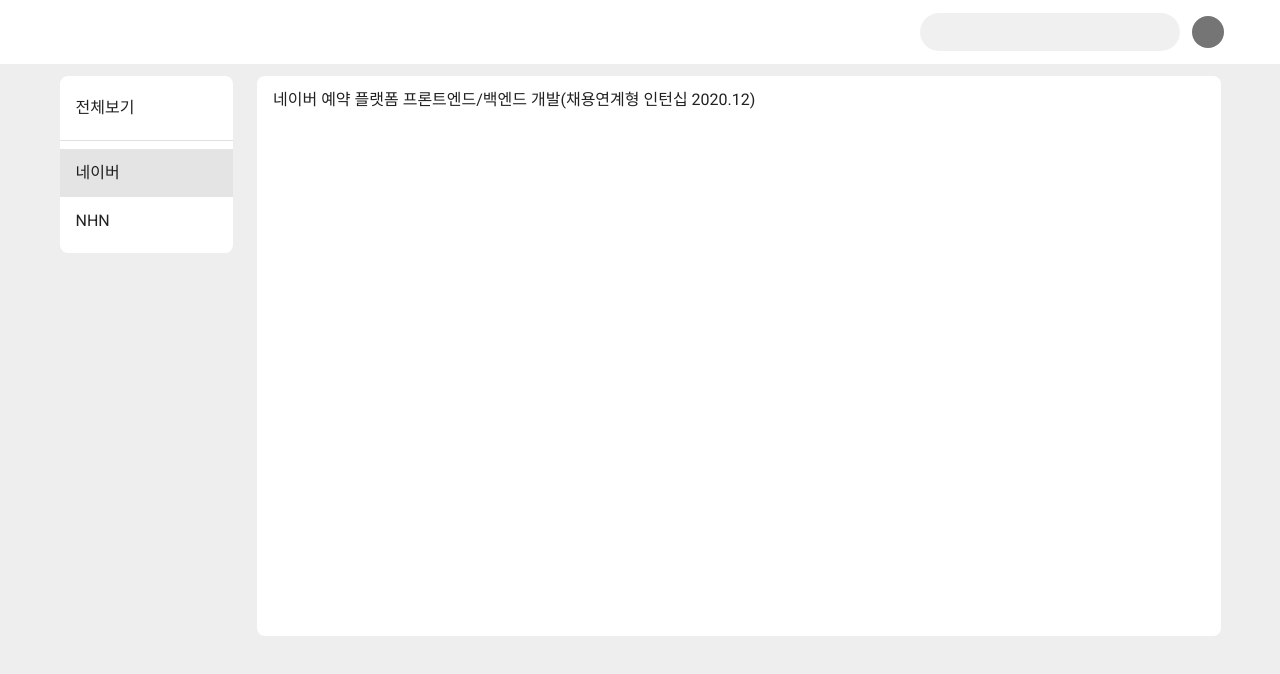
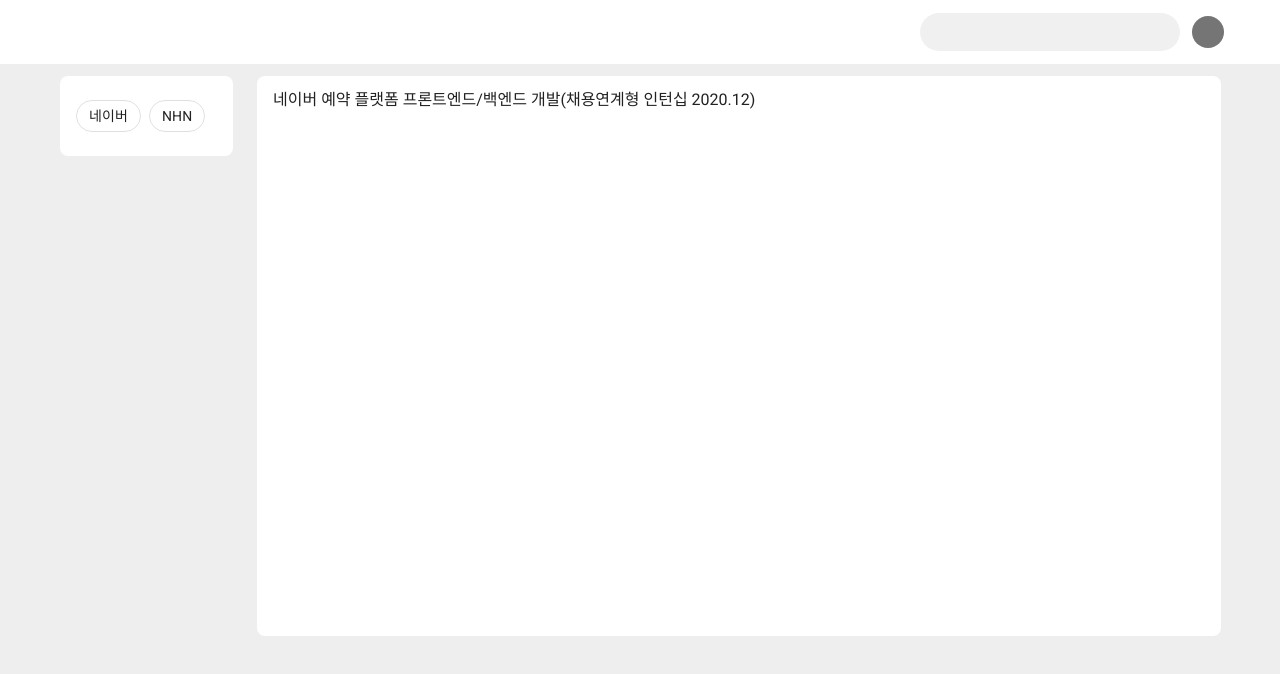
Before and after one commit to hwanghe159/recruitment-collector, a Vue app in the folder frontend/: page / in a window 1280 px wide. Shown: the top 674 px of the page. Built offline with nearby package versions, Linux system fonts and the light colour scheme.

Commit message:
feat: 채용공고 선택 체크박스 구현

```diff
--- a/frontend/src/components/Recruitments.vue
+++ b/frontend/src/components/Recruitments.vue
@@ -3,23 +3,27 @@
     <v-row>
       <v-col sm="2">
         <v-sheet rounded="lg">
-          <v-list color="transparent">
-            <v-list-item-group v-model="selectedCompany" color="dark">
-              <v-list-item link>
-                <v-list-item-content>
-                  <v-list-item-title> 전체보기 </v-list-item-title>
-                </v-list-item-content>
-              </v-list-item>
-
-              <v-divider class="my-2"></v-divider>
-              <v-list-item v-for="(company, idx) in companies" :key="idx" link>
-                <v-list-item-content>
-                  <v-list-item-title> {{ company }} </v-list-item-title>
-                </v-list-item-content>
-              </v-list-item>
-            </v-list-item-group>
-          </v-list>
+          <v-card-text>
+            <v-chip-group v-model="selected" column multiple>
+              <v-chip
+                v-for="(company, idx) in companies"
+                :key="idx"
+                filter
+                outlined
+              >
+                {{ company }}
+              </v-chip>
+            </v-chip-group>
+          </v-card-text>
         </v-sheet>
+        <v-btn
+          depressed
+          rounded
+          @click="uncheckAll"
+          v-if="isCheckedAtLeastOne"
+          class="mt-1"
+          >전체해제</v-btn
+        >
       </v-col>
       <v-col sm="10">
         <v-sheet min-height="70vh" rounded="lg">
@@ -47,8 +51,8 @@
   components: {},
 
   data: () => ({
-    selectedCompany: 1,
     companies: ["네이버", "NHN"],
+    selected: [],
     recruitments: [
       {
         title:
@@ -62,6 +66,14 @@
     goTo(url) {
       window.open(url, "_blank");
     },
+    uncheckAll() {
+      this.selected = [];
+    },
+  },
+  computed: {
+    isCheckedAtLeastOne() {
+      return this.selected.length !== 0;
+    },
   },
 };
 </script>
```
